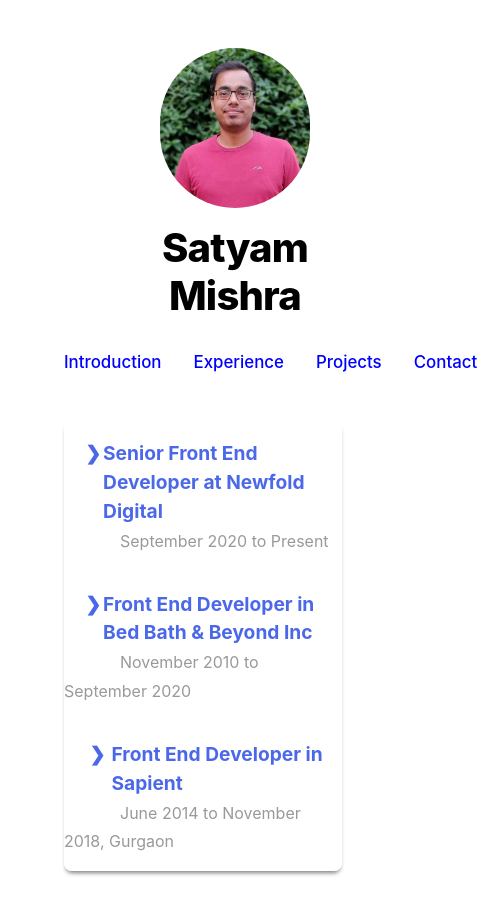
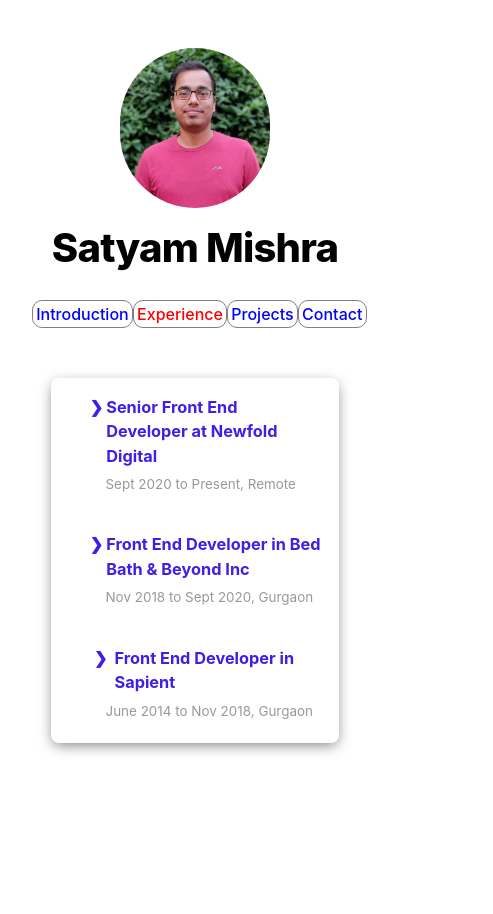
Before and after one commit to page-source/satyam-mishra-app, a Next.js app: page /experience in a window 390 px wide. Shown: the top 914 px of the page, 493 px wide, since content can reach past the window. After the commit the page ends 877 px from the top, so only its background shows below. Built offline with nearby package versions, Linux system fonts and the light colour scheme.

Commit message:
Restructing the app

```diff
--- a/components/Navigation.jsx
+++ b/components/Navigation.jsx
@@ -1,18 +1,50 @@
-import React from 'react';
-import classNames from 'classnames';
-import HomeStyles from '../styles/Home.module.css'
-import Home from '../pages';
+import React, { useState } from 'react';
+import HomeStyles from '../styles/Home.module.css';
 import Link from 'next/link';
+import { useRouter } from 'next/router';
+import classnames from 'classnames';
 
-const Navigation = ({onClick}) => {
+const navigationItems = [
+  { url: 'intro', text: 'Introduction' },
+  { url: 'experience', text: 'Experience' },
+  { url: 'projects', text: 'Projects' },
+  { url: 'contact', text: 'Contact' },
+];
+
+const Navbar = () => {
+  const router = useRouter();
   return (
     <ul className={HomeStyles.ulStyles}>
-      <Link href="" className={HomeStyles.navigationTab} onClick={() => onClick(1)}>Introduction</Link>
-      <Link href="" className={HomeStyles.navigationTab} onClick={() => onClick(2)}>Experience</Link>
-      <Link href="" className={HomeStyles.navigationTab} onClick={() => onClick(3)}>Projects</Link>
-      <Link href="" className={HomeStyles.navigationTab} onClick={() => onClick(4)}>Contact</Link>
+      {navigationItems.map((singleRoute) => {
+        return (
+          <li>
+            <NavigationLink
+              key={singleRoute}
+              href={`/${singleRoute.url}`}
+              text={singleRoute.text}
+              router={router}
+            />
+          </li>
+        );
+      })}
     </ul>
-  )
-}
+  );
+};
 
-export default Navigation;
+const NavigationLink = ({ href, text, router }) => {
+  const isActive = router.pathname === (href === '/intro' ? '/' : href);
+  return (
+    <Link
+      href={href === '/intro' ? '/' : href}
+      passHref
+      className={classnames(
+        HomeStyles.navigationTab,
+        isActive && HomeStyles.activeTab
+      )}
+    >
+      {text}
+    </Link>
+  );
+};
+
+export default Navbar;
--- a/components/layout.module.css
+++ b/components/layout.module.css
@@ -1,8 +1,9 @@
 .container {
-  max-width: 50rem;
+  max-width: 75%;
   padding: 0 1rem;
   margin: 3rem auto 6rem;
   display: flex;
+  justify-content: center;
 }
 
 .header {
@@ -11,14 +12,10 @@
   align-items: center;
 }
 
-.container .col1 {
-  padding-left: 5rem;
-  flex: 1 1;
-}
-
 .container .col2 {
-  padding-left: 5rem;
-  flex: 2 2;
+  padding-left: 4rem;
+  flex: 1;
+  max-width: 48em;
 }
 
 .headerImage {
@@ -48,3 +45,25 @@
     padding-left: 1rem;
   }
 }
+
+@media (max-width: 992px) {
+  .container {
+    margin: 3rem 1rem 6rem 1rem;
+    /* text-align: center; */
+    max-width: 90%;
+  }
+}
+
+@media (max-width: 768px) {
+  .container {
+    max-width: 100%;
+  }
+
+  .container .col1 {
+    padding-left: 0rem;
+  }
+
+  .container .col2 {
+    padding-left: 0rem;
+  }
+}
--- a/components/textJson/workEx.js
+++ b/components/textJson/workEx.js
@@ -1,19 +1,19 @@
 export default [
   {
     title: 'Senior Front End Developer at Newfold Digital',
-    dateRange: 'September 2020 to Present',
+    dateRange: 'Sept 2020 to Present, Remote',
     contributions: [
       'Tech Stack worked on: React, JavaScript, Nextjs, HTML, CSS, Webpack',
       'Worked on Application migration of Bluehost India from legacy Perl & Mason systems to a React app',
-      'Worked on Platform consolidation of many brands coming under one umbrella',
+      'Worked on Newfold\'s Platform consolidation of bringing multiple brands under one umbrella',
       'Worked on improving website performance of Bluehost India taking performance scores of both Desktop and Mobile from poor to moderate scores.',
-      'As a lead dev, I am supposed to improvise and decide the scope of work for next sprints and create stories in JIRA',
+      'As a lead dev, I improvise and finalize the scope of front end work for future sprints and create stories in JIRA',
 
     ],
   },
   {
     title: 'Front End Developer in Bed Bath & Beyond Inc',
-    dateRange: 'November 2010 to September 2020',
+    dateRange: 'Nov 2018 to Sept 2020, Gurgaon',
     contributions: [
       'Tech Stack worked on: React, JavaScript, Nextjs, HTML, CSS, Webpack',
       'Duration worked: 2 years',
@@ -24,7 +24,7 @@ export default [
   },
   {
     title: 'Front End Developer in Sapient',
-    dateRange: 'June 2014 to November 2018, Gurgaon',
+    dateRange: 'June 2014 to Nov 2018, Gurgaon',
     contributions: [
       'Tech Stack worked on: React, JavaScript, HTML, CSS',
       'Duration worked: 4 years 5 months',
--- a/pages/experience.jsx
+++ b/pages/experience.jsx
@@ -7,7 +7,6 @@ import Layout from '../components/layout';
 
 
 export default function Experience({ allPostsData }) {
-  console.log(typeof workEx);
 
   return (
     <Layout>
@@ -15,18 +14,17 @@ export default function Experience({ allPostsData }) {
         className={classnames(
           HomeStyles.mainContent,
           utilStyles.headingMd,
-          // utilStyles.padding1px,
           HomeStyles.experiencePage
         )}
       >
-        <div class={accordion.tabs}>
+        <ul className={accordion.tabs}>
           {workEx.map(({ title, dateRange, index, contributions }) => (
-            <div className={accordion.tab} key={title}>
+            <li className={accordion.tab} key={title}>
               <input type="checkbox" id={title} />
               <label className={accordion.tabLabel} for={title}>
                 {title}
               </label>
-              <small className={utilStyles.lightText}>{dateRange}</small>
+              <small className={classnames(utilStyles.lightText, accordion.durationText)}>{dateRange}</small>
               <div className={accordion.tabContent}>
                 <ul>
                   {contributions.map((item) => {
@@ -36,9 +34,9 @@ export default function Experience({ allPostsData }) {
                   })}
                 </ul>
               </div>
-            </div>
+            </li>
           ))}
-        </div>
+        </ul>
       </div>
     </Layout>
   );
--- a/pages/index.js
+++ b/pages/index.js
@@ -1,25 +1,11 @@
-import Head from 'next/head'
-import Layout, { siteTitle } from '../components/layout'
-import { getSortedPostsData } from '../lib/posts'
-import utilStyles from '../styles/utils.module.css'
-import Link from 'next/link'
+import Head from 'next/head';
+import Layout, { siteTitle } from '../components/layout';
+import Introduction from '../components/Introduction';
 
-export async function getStaticProps() {
-  const allPostsData = getSortedPostsData()
-  return {
-    props: {
-      allPostsData
-    }
-  }
+export default function Home() {
+  return (
+    <Layout>
+      <Introduction />
+    </Layout>
+  );
 }
-
-
-export default function Home({allPostsData}) {
-  return (
-    <Layout home>
-      <Head>
-        <title>{siteTitle}</title>
-      </Head>
-      </Layout>
-  )
-}
--- a/styles/Home.module.css
+++ b/styles/Home.module.css
@@ -1,7 +1,9 @@
-ul.ulStyles {
+.ulStyles {
   list-style-type: none;
   text-align: center;
   padding-left: 1rem;
+  display: flex;
+  justify-content: space-between;
 }
 
 .ulStyles .navigationTab {
@@ -10,6 +12,10 @@ ul.ulStyles {
   font-size: 1.5em;
   color: blue;
   font-weight: 500;
+}
+
+.ulStyles .navigationTab.activeTab {
+  color: red;
 }
 
 .mainContent {
@@ -38,8 +44,30 @@ ul.ulStyles {
   }
 }
 
+@media (max-width: 850px) {
+  .ulStyles .navigationTab {
+    font-size: 1.3em;
+  }
+}
+
+@media (max-width: 550px) {
+  .ulStyles .navigationTab {
+    font-size: 1em;
+    border: 1px solid gray;
+  }
+}
+
 @media (max-width: 768px) {
   .ulStyles .navigationTab {
-    font-size: 2vh;
+    padding: 0.2rem;
+  }
+
+  .ulStyles {
+    padding-left: 0;
+    justify-content: space-evenly;
+  }
+
+  .mainContent {
+    padding: 1em;
   }
 }
--- a/styles/accordion.module.css
+++ b/styles/accordion.module.css
@@ -17,47 +17,42 @@
 .tabs {
   border-radius: 8px;
   overflow: hidden;
-  box-shadow: 0 4px 4px -2px rgba(0, 0, 0, 0.5);
+  box-shadow: 0 4px 14px -2px rgba(0, 0, 0, 0.5);
+  padding-left: 1em;
 }
 .tab {
   width: 100%;
   color: white;
   overflow: hidden;
+  margin-bottom: 1em;
 }
 
 .tabLabel {
   display: flex;
   padding: 1em 1em 0 1em;
-  color: rgb(75, 104, 233);
+  color: #411ee5;
   background: #ffffff;
   font-weight: bold;
   cursor: pointer;
 }
 
-.tabLabel:hover {
-  background: darken(#2c3e50, 10%);
-}
-
 .tabLabel::before {
   content: '\276F';
   width: 2em;
-  /* height: 1em; */
+  height: 1.5em;
   text-align: center;
   transition: all 0.35s;
 }
 
 .tabContent {
   max-height: 0;
-  padding: 1em 0 0 3em;
+  padding: 1em 0 0 2em;
   color: #2c3e50;
   background: white;
   transition: all 0.5s;
   font-size: 1rem;
 }
 
-/* input:checked + .tabLabel {
-  background: darken(#2c3e50, 10%);
-} */
 input:checked + .tabLabel::before {
   transform: rotate(90deg);
 }
@@ -65,5 +60,32 @@ input:checked + .tabLabel::before {
 input:checked ~ .tabContent {
   max-height: 100vh;
   font-size: 1rem;
-  /* padding: 1em; */
 }
+
+.experienceListItem {
+  padding: 0.5rem;
+}
+
+@media (max-width: 768px) {
+  .tabLabel {
+    font-size: 0.85em;
+  }
+  .tabContent {
+    padding: 0;
+  }
+  .durationText {
+    font-size: 0.7em;
+    /* margin-left: 2.5em; */
+  }
+}
+
+@media (max-width: 360px) {
+  .durationText {
+    font-size: 0.55em;
+  }
+}
+@media (max-width: 550px) {
+  .durationText {
+    margin-left: 9vw;
+  }
+}
--- a/styles/utils.module.css
+++ b/styles/utils.module.css
@@ -52,6 +52,6 @@
   margin-left: 3.5em;
 }
 
-.postTitle {
+.link {
   color: blue;
 }
```
Also changed, not shown: components/Introduction.jsx (+26 -9 lines), utilities/monthDiff.js (added, +14 -0 lines), 1 other file (tests, documents, lock files or other folders).
